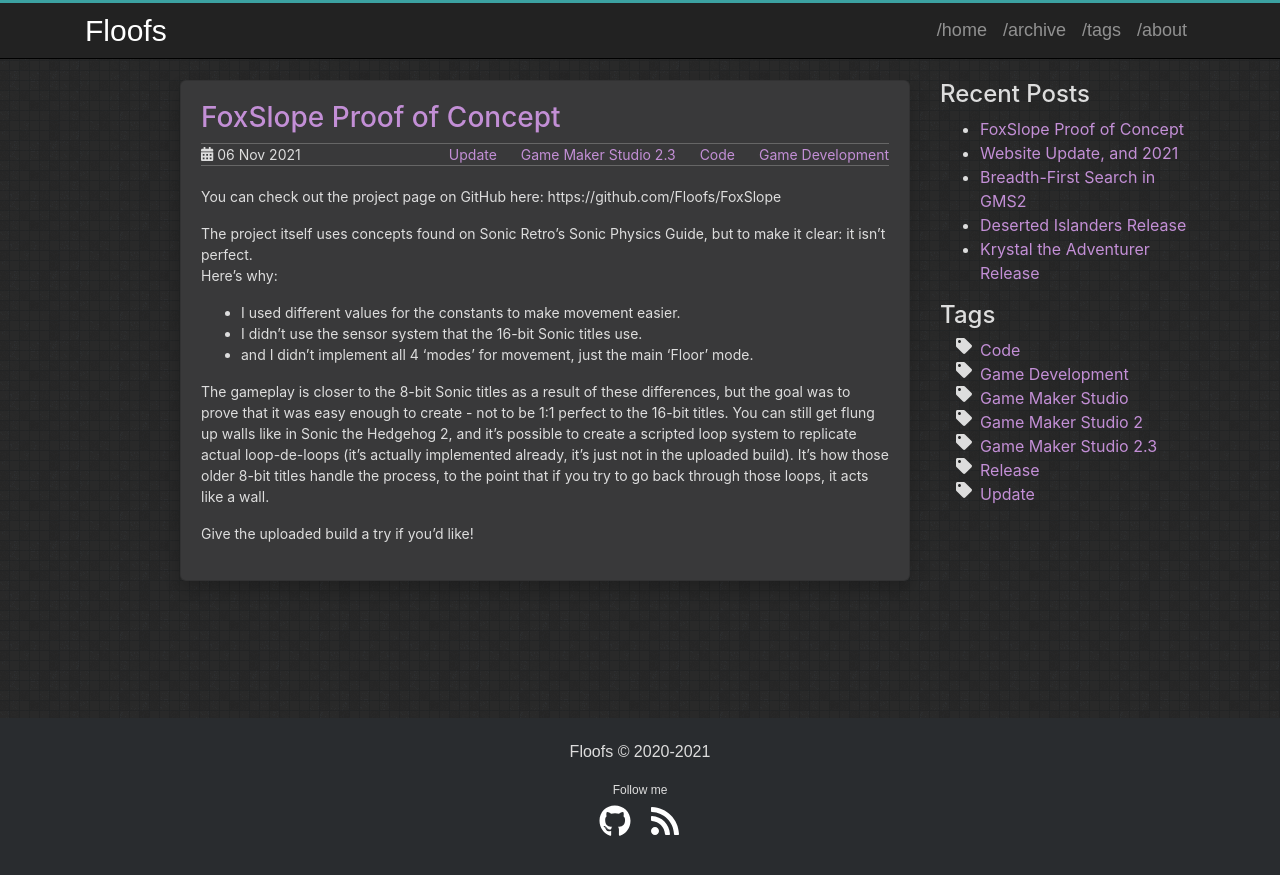
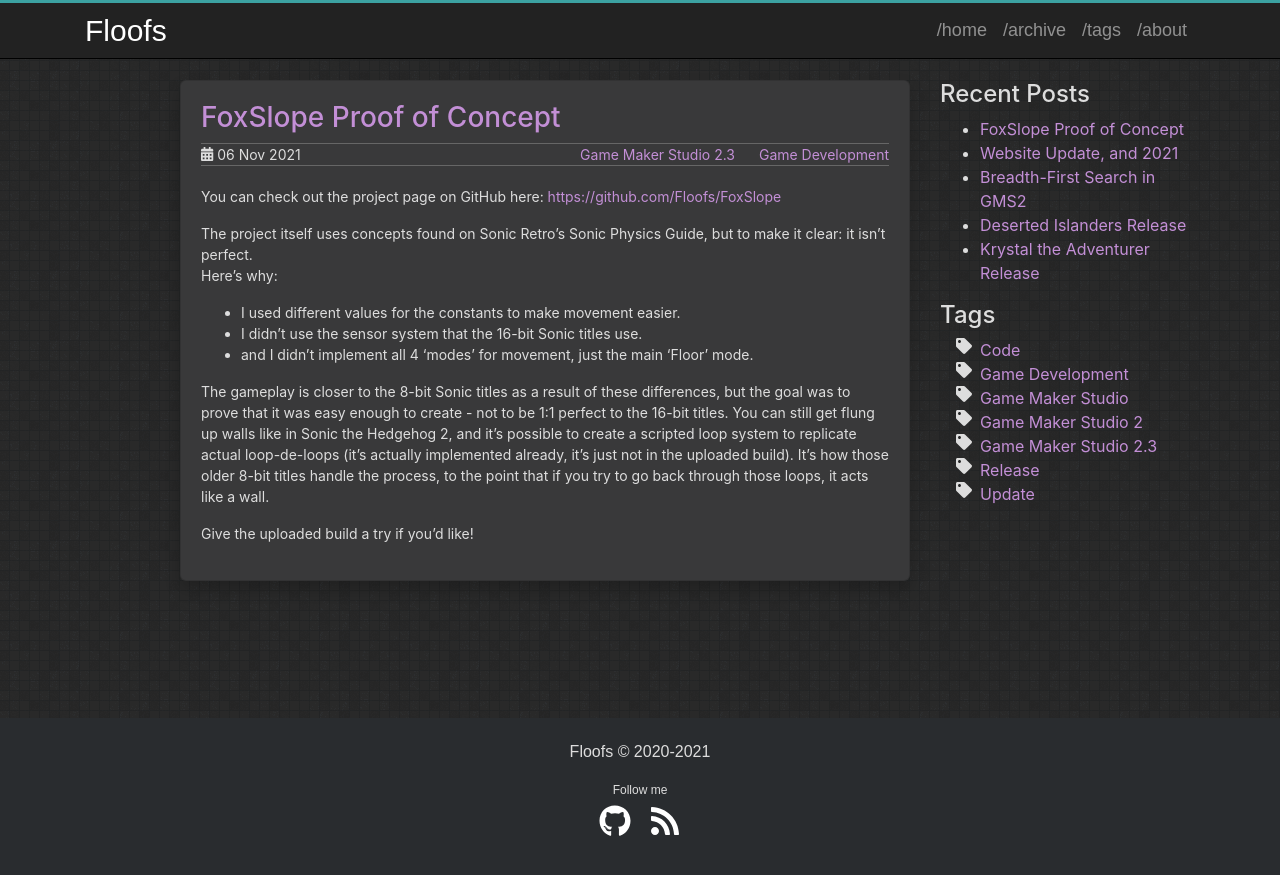
Before and after one commit to Floofs/Floofs.github.io, a Jekyll site: the page built from _posts/2021-11-06-update.markdown, in a window 1280 px wide. Shown: the top 875 px of the page. Built offline with Jekyll 4.4.1, drawn with Linux system fonts in a browser that asks for light colours.

Commit message:
Update 2021-11-06-update.markdown

```diff
--- a/_posts/2021-11-06-update.markdown
+++ b/_posts/2021-11-06-update.markdown
@@ -4,13 +4,11 @@
 date: 2021-11-06 00:01
 description: I posted a Proof of Concept of Sonic physics in GMS2 on GitHub.
 tags:
- - Update
  - Game Maker Studio 2.3
- - Code
  - Game Development
 ---
 
-You can check out the project page on GitHub here: https://github.com/Floofs/FoxSlope
+You can check out the project page on GitHub here: [https://github.com/Floofs/FoxSlope]
 
 The project itself uses concepts found on Sonic Retro's Sonic Physics Guide, but to make it clear: it isn't perfect.
 Here's why:
@@ -21,3 +19,5 @@
 The gameplay is closer to the 8-bit Sonic titles as a result of these differences, but the goal was to prove that it was easy enough to create - not to be 1:1 perfect to the 16-bit titles. You can still get flung up walls like in Sonic the Hedgehog 2, and it's possible to create a scripted loop system to replicate actual loop-de-loops (it's actually implemented already, it's just not in the uploaded build). It's how those older 8-bit titles handle the process, to the point that if you try to go back through those loops, it acts like a wall.
 
 Give the uploaded build a try if you'd like!
+
+[https://github.com/Floofs/FoxSlope]: https://github.com/Floofs/FoxSlope
```
